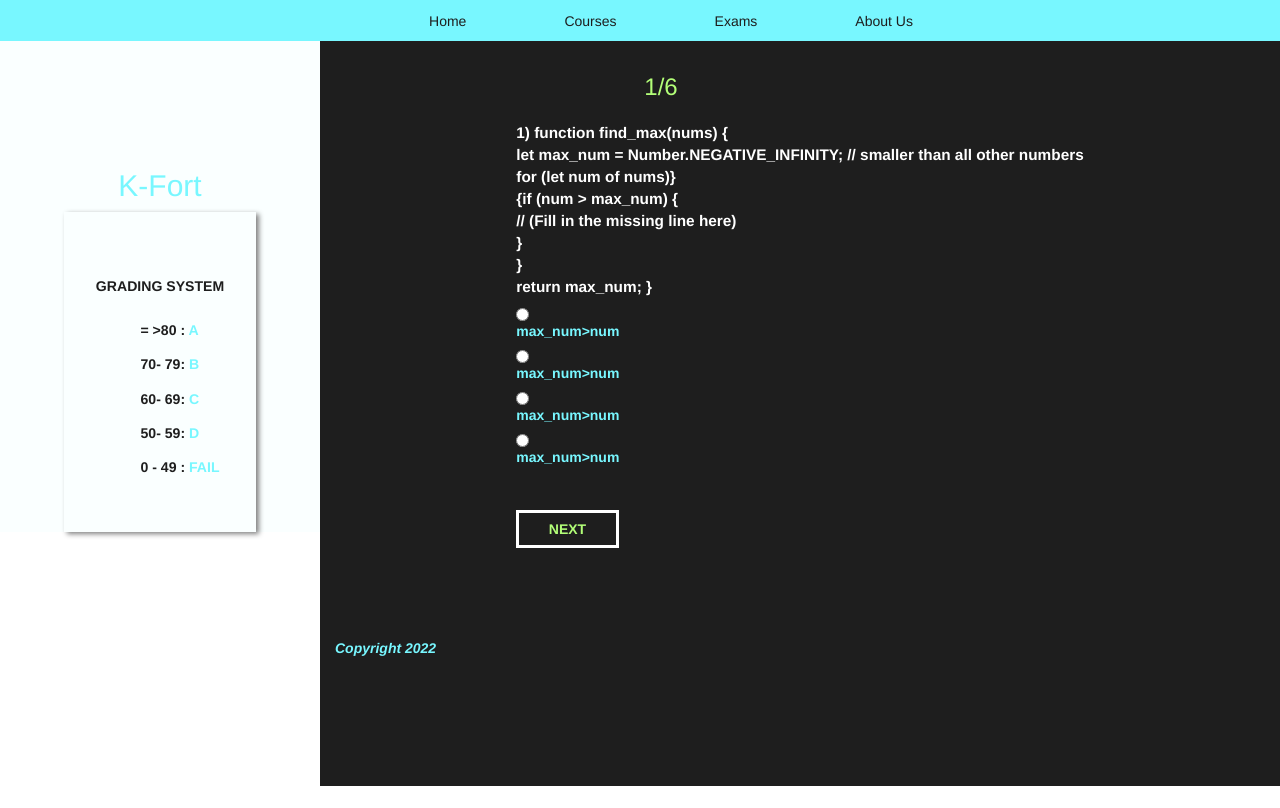
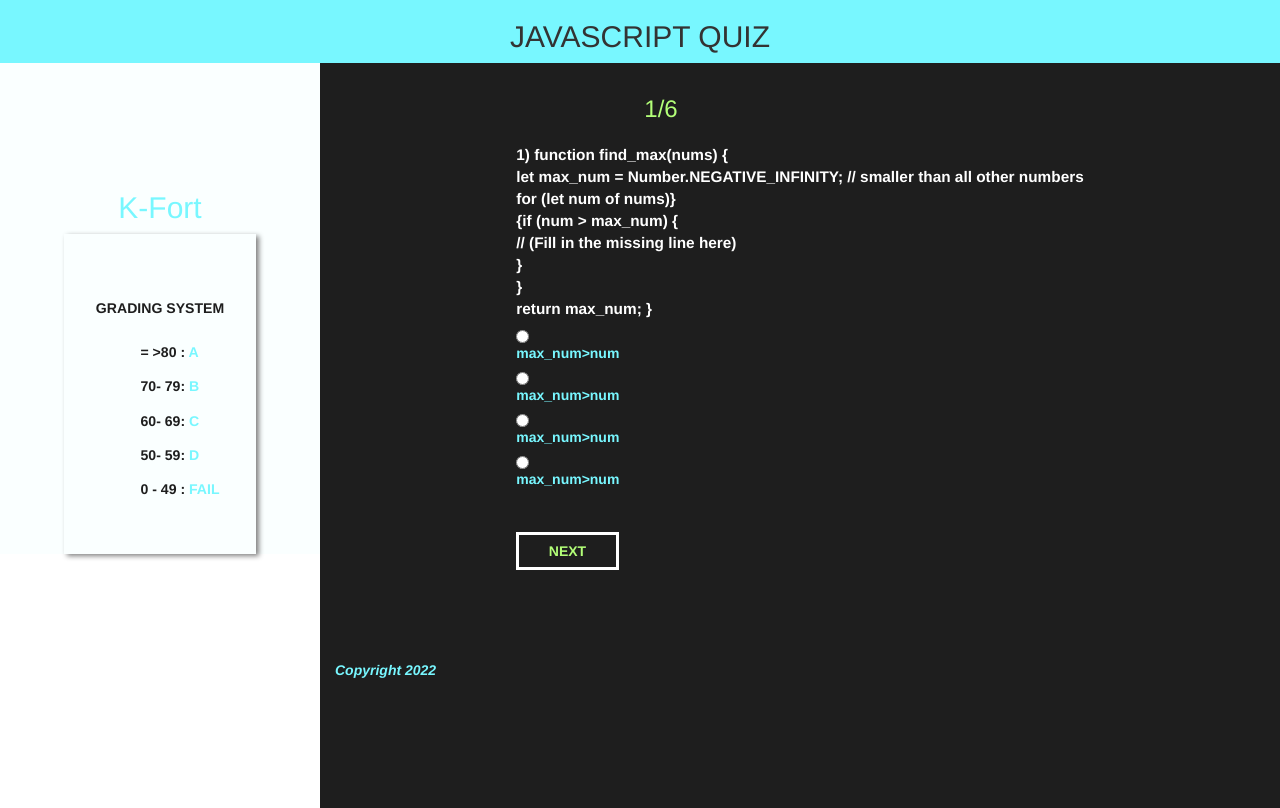
Before and after one commit to victoriamwangi/K-Fort-School-Quiz-Board, a plain HTML site: page index.html in a window 1280 px wide. Drawn offline with nearby package versions, Linux system fonts and the light colour scheme.

Commit message:
st:top-nav styling- optimizing styling

```diff
--- a/css/style.css
+++ b/css/style.css
@@ -5,7 +5,7 @@ body{
 
     overflow-y: hidden;
 }
-#navId{
+.heading{
    display: flex;
    flex-direction: row;
    justify-content: center;
@@ -14,23 +14,13 @@ body{
    border: none;
    background-color: #78F7FF;
 }
-#navId li{
-padding-left: 5%;
 
-}
-#navId li a{
-color: #1E1E1E;
-}
-#navId li a:hover{
-    text-decoration: underline 2px solid #78F7FF;
-
-}
 .container{
     width: 100% ;
     color: white;
     font-weight: 800;
     height: 90%;
-    max-height: 100vh !important;
+    max-height: 70vh !important;
 
 
 }
--- a/index.html
+++ b/index.html
@@ -10,20 +10,8 @@
     <link rel="stylesheet" href="css/style.css" />
   </head>
   <body>
-    <ul class="nav nav-tabs" id="navId">
-      <li class="nav-item">
-        <a href="#tab1Id" class="nav-link active">Home</a>
-      </li>
-      <li class="nav-item">
-        <a href="#tab5Id" class="nav-link">Courses</a>
-      </li>
-      <li class="nav-item">
-        <a href="#" class="nav-link disabled">Exams</a>
-      </li>
-      <li class="nav-item">
-        <a href="#" class="nav-link disabled">About Us</a>
-      </li>
-    </ul>
+    <div class="heading"><h2>JAVASCRIPT QUIZ</h2></div>
+
     <div class="container">
       <div class="row">
         <div class="col-md-3 col-lg-3" id="col1">
@@ -112,7 +100,7 @@
                 <h3 class="tab-counter"></h3>
                 <div class="question-tab">
                   <p class="question">
-                    1) function find_max(nums) { <br />
+                    function find_max(nums) { <br />
                     let max_num = Number.NEGATIVE_INFINITY; // smaller than all
                     other numbers<br />
                     for (let num of nums)}<br />
@@ -179,7 +167,7 @@
                 <h3 class="tab-counter"></h3>
                 <div class="question-tab">
                   <p class="question">
-                    1) function find_max(nums) { <br />
+                    function find_max(nums) { <br />
                     let max_num = Number.NEGATIVE_INFINITY; // smaller than all
                     other numbers<br />
                     for (let num of nums)}<br />
@@ -246,7 +234,7 @@
                 <h3 class="tab-counter"></h3>
                 <div class="question-tab">
                   <p class="question">
-                    1) function find_max(nums) { <br />
+                    function find_max(nums) { <br />
                     let max_num = Number.NEGATIVE_INFINITY; // smaller than all
                     other numbers<br />
                     for (let num of nums)}<br />
@@ -313,7 +301,7 @@
                 <h3 class="tab-counter"></h3>
                 <div class="question-tab">
                   <p class="question">
-                    1) function find_max(nums) { <br />
+                    function find_max(nums) { <br />
                     let max_num = Number.NEGATIVE_INFINITY; // smaller than all
                     other numbers<br />
                     for (let num of nums)}<br />
```
